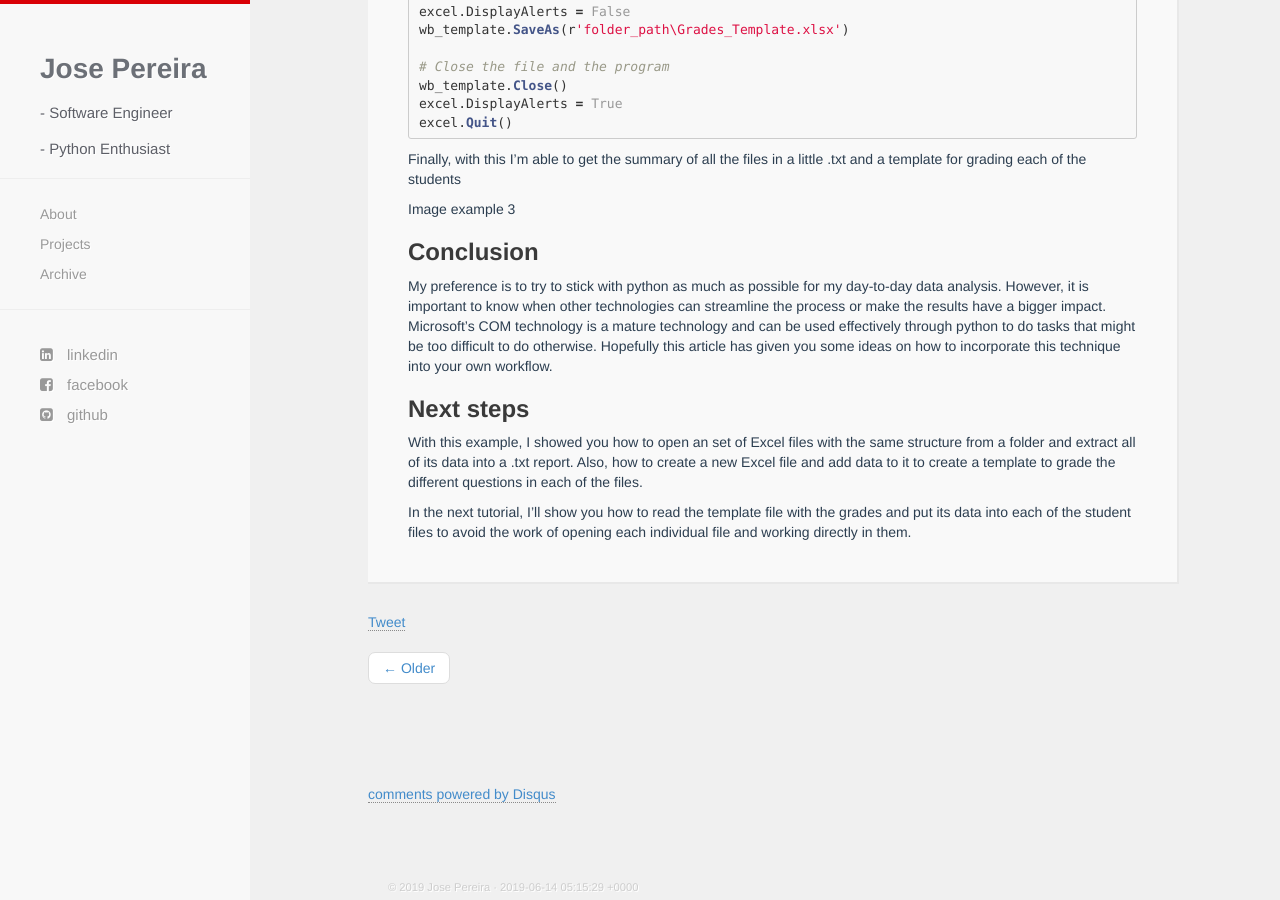
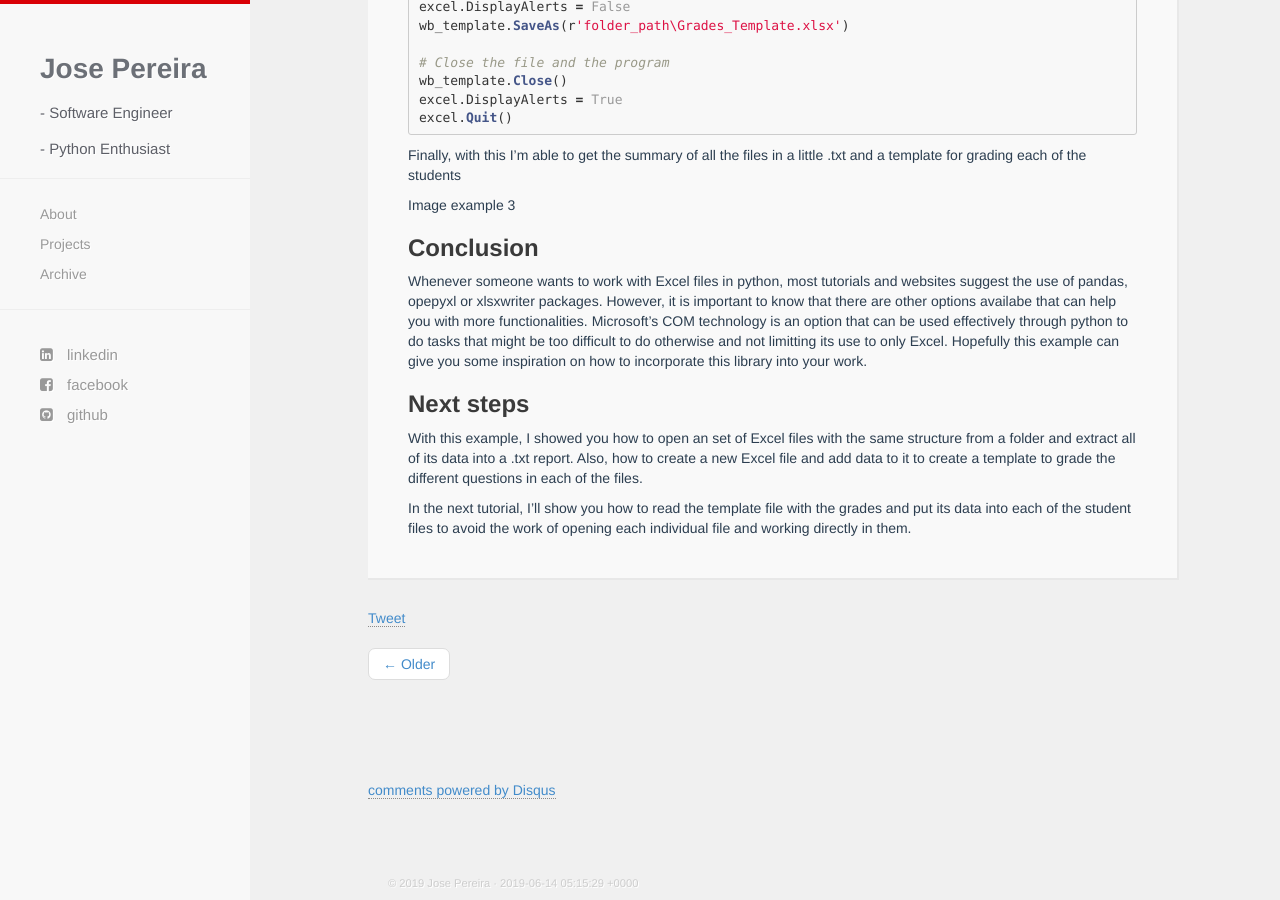
Before and after one commit to jpereiran/jpereiran.github.io, a Jekyll site: the page built from _posts/2019-14-06-Excel-automation-with-pywin32.markdown, in a window 1280 px wide and 900 px high, scrolled down 3897 px. Built offline with Jekyll 4.4.1, drawn with Linux system fonts in a browser that asks for light colours; nearby versions of some CDN libraries; comment, search, counter and statistics services are not loaded; some of the changed text lies outside the part shown.

Commit message:
Update and rename 2019-13-06-Excel-automation-with-pywin32.markdown to 2019-14-06-Excel-automation-with-pywin32.markdown

```diff
--- a/_posts/2019-13-06-Excel-automation-with-pywin32.markdown
+++ b/_posts/2019-14-06-Excel-automation-with-pywin32.markdown
@@ -16,7 +16,7 @@ In order to reduce all this process of grading files, I decided that I'll use Py
 
 Python has many options for working with Excel files (pandas, openpyxL, xlsxwriter, etc). However, there is another option to work directly with the functionalites of Windows OS programs called “Python for Windows Extensions” also known as pywin32. With this package, you can easily access Window’s Component Object Model (COM) and control Microsoft applications via python.
 
-#### What is COM?
+##### What is COM?
 
 The Microsoft Component Object Model (COM) is a platform-independent, distributed, object-oriented system for creating binary software components that can interact. COM is the foundation technology for Microsoft's OLE (compound documents), ActiveX (Internet-enabled components), as well as others that allows us to control Windows applications from another program.
 
@@ -210,7 +210,7 @@ Finally, with this I'm able to get the summary of all the files in a little .txt
 Image example 3
 
 ### Conclusion
-My preference is to try to stick with python as much as possible for my day-to-day data analysis. However, it is important to know when other technologies can streamline the process or make the results have a bigger impact. Microsoft’s COM technology is a mature technology and can be used effectively through python to do tasks that might be too difficult to do otherwise. Hopefully this article has given you some ideas on how to incorporate this technique into your own workflow.
+Whenever someone wants to work with Excel files in python, most tutorials and websites suggest the use of pandas, opepyxl or xlsxwriter packages. However, it is important to know that there are other options availabe that can help you with more functionalities. Microsoft’s COM technology is an option that can be used effectively through python to do tasks that might be too difficult to do otherwise and not limitting its use to only Excel. Hopefully this example can give you some inspiration on how to incorporate this library into your work.
 
 ### Next steps
 With this example, I showed you how to open an set of Excel files with the same structure from a folder and extract all of its data into a .txt report. Also, how to create a new Excel file and add data to it to create a template to grade the different questions in each of the files.
```
Also changed, not shown: other parts of _posts/2019-14-06-Excel-automation-with-pywin32.markdown (+1 -1 lines).
